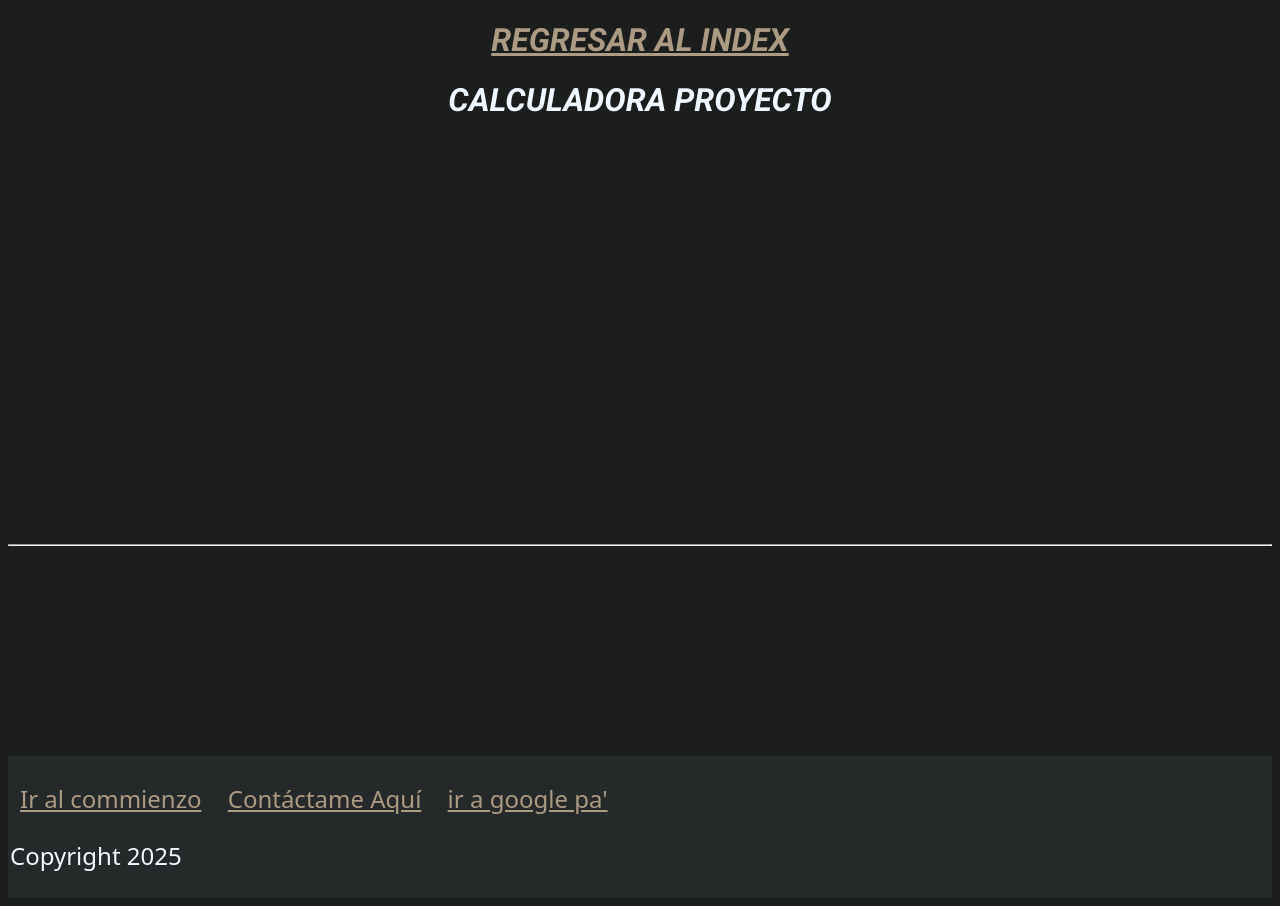
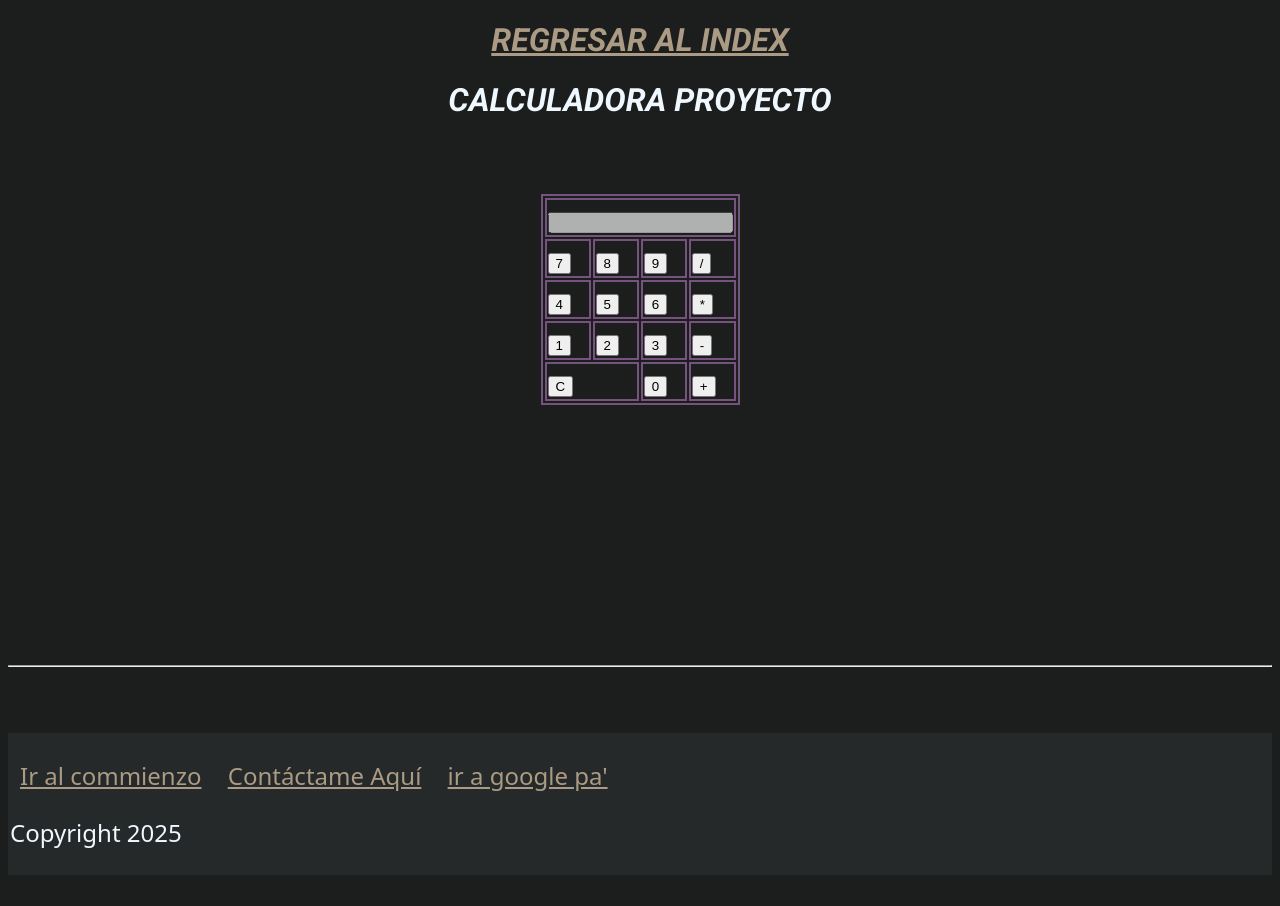
Before and after one commit to dhardi007/Pagina-Web-HTML-dhardi, a plain HTML site: page calculadora_proyecto/calculadora.html in a window 1280 px wide. After the commit the page ends 883 px from the top, so only its background shows below. Drawn offline with nearby package versions, Linux system fonts and the light colour scheme; files that its build step writes are made by us from their sources; a web font is replaced by a local one.

Commit message:
feature: calculadora v0.1

```diff
--- a/calculadora_proyecto/calculadora.html
+++ b/calculadora_proyecto/calculadora.html
@@ -3,7 +3,7 @@
 <head>
     <meta charset="UTF-8">
     <meta name="viewport" content="width=device-width, initial-scale=1.0">
-    <title>Mi primera pagina weee b</title>
+    <title>Calculadora</title>
 <!-- El estilo de la pagina, en este caso la tabla -->
 
 <link rel="stylesheet" href="../styles.css"><!-- se carga 1ro -->
@@ -30,7 +30,47 @@
 
     <h1 id="titulo">CALCULADORA PROYECTO</h1>
 </HEADER>
+<br>
+<br>
+<br>
+
 <!-- calculadora -->
+    <center><div class="calculadora">
+        <form name="calculadora" id="calculadora">
+            <table>
+                <tr>
+                    <td colspan="4">
+                        <input type="text" id="resultado" disabled>
+                    </td>
+                </tr>
+                <tr>
+                    <td><button type="button" onclick="agregarNumero('7')">7</button></td>
+                    <td><button type="button" onclick="agregarNumero('8')">8</button></td>
+                    <td><button type="button" onclick="agregarNumero('9')">9</button></td>
+                    <td><button type="button" onclick="operacion('/')">/</button></td>
+                </tr>
+                <tr>
+                    <td><button type="button" onclick="agregarNumero('4')">4</button></td>
+                    <td><button type="button" onclick="agregarNumero('5')">5</button></td>
+                    <td><button type="button" onclick="agregarNumero('6')">6</button></td>
+                    <td><button type="button" onclick="operacion('*')">*</button></td>
+                </tr>
+                <tr>
+                    <td><button type="button" onclick="agregarNumero('1')">1</button></td>
+                    <td><button type="button" onclick="agregarNumero('2')">2</button></td>
+                    <td><button type="button" onclick="agregarNumero('3')">3</button></td>
+                    <td><button type="button" onclick="operacion('-')">-</button></td>
+                </tr>
+                <tr>
+                    <td colspan="2"><button type="reset">C</button></td>
+                    <td><button type="button" onclick="agregarNumero('0')">0</button></td>
+                    <td><button type="submit" onclick="operacion('+')">+</button></td>
+                </tr>
+
+            </table>
+
+        </form>
+    </div></center>
 
 
 <br>
@@ -47,24 +87,9 @@
 <br>
 <br>
 <br>
-<br>
-<br>
-<br>
-<br>
-<br>
-<br>
-<br>
-<br>
 <hr>
 <br>
-<br>
-<br>
-<br>
-<br>
-<br>
-<br>
-<br>
-<br>
+
 <!-- pie de la pagina -->
 <footer class="">
     <!-- primer parrafo -->
@@ -82,7 +107,7 @@
 
 </footer>
 <!-- aqui cambiamos segun el script con las tematicas: pruebas, variables, tipo datos etc -->
-<script src="12- metodos.js"></script>
+<script src="call1.js"></script>
 
 <!-- 1- scroll reveal  -->
 <script src="https://unpkg.com/scrollreveal"></script>
```
